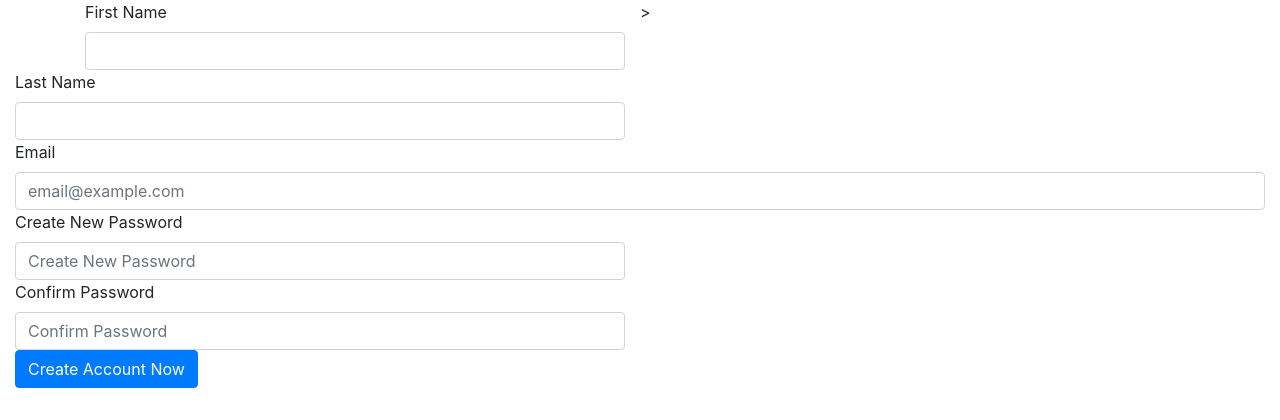
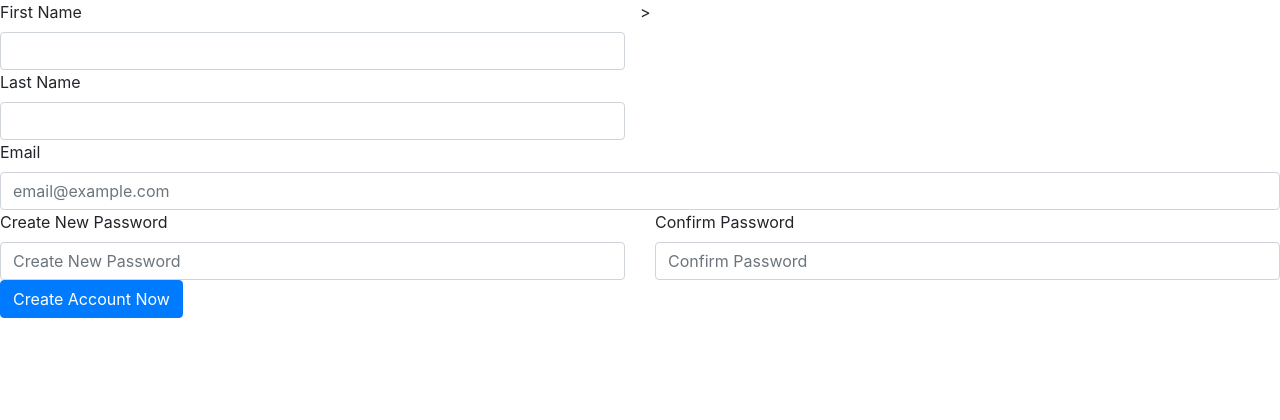
Before and after one commit to AmiShot/Blooming-joy, a PHP site: page /user_reg.php in a window 1280 px wide. Shown: the part 56-476 px from the top of the page. Run offline with PHP 8.4, Linux system fonts and the light colour scheme; some libraries are stand-ins or nearby versions.

```diff
--- a/user_reg.php
+++ b/user_reg.php
@@ -72,7 +72,7 @@ if($_SERVER['REQUEST_METHOD'] =="POST"){
           <h4 class="alert-heading"Registered!</h4>
           <p>The account could not be registered for the following reason(s)</p>';
           foreach($errors as $msg){
-            echo ' -$msg<br>';
+            echo " -$msg<br>";
           }
           echo '<p>Please try again!</p>';
           mysqli_close($link);
@@ -81,7 +81,7 @@ if($_SERVER['REQUEST_METHOD'] =="POST"){
 ?>
 
 
-  <div class=container>
+
     <form class="row g-3">
         <div class="col-md-6">
             <label for="first_name" class="form-label" placeholder="First Name">First Name</label>
@@ -108,7 +108,7 @@ if($_SERVER['REQUEST_METHOD'] =="POST"){
           <button type="submit" class="btn btn-primary">Create Account Now </button>
         </div>
       </form>
-    </div>
+
 </body>
 
 </html>
```
